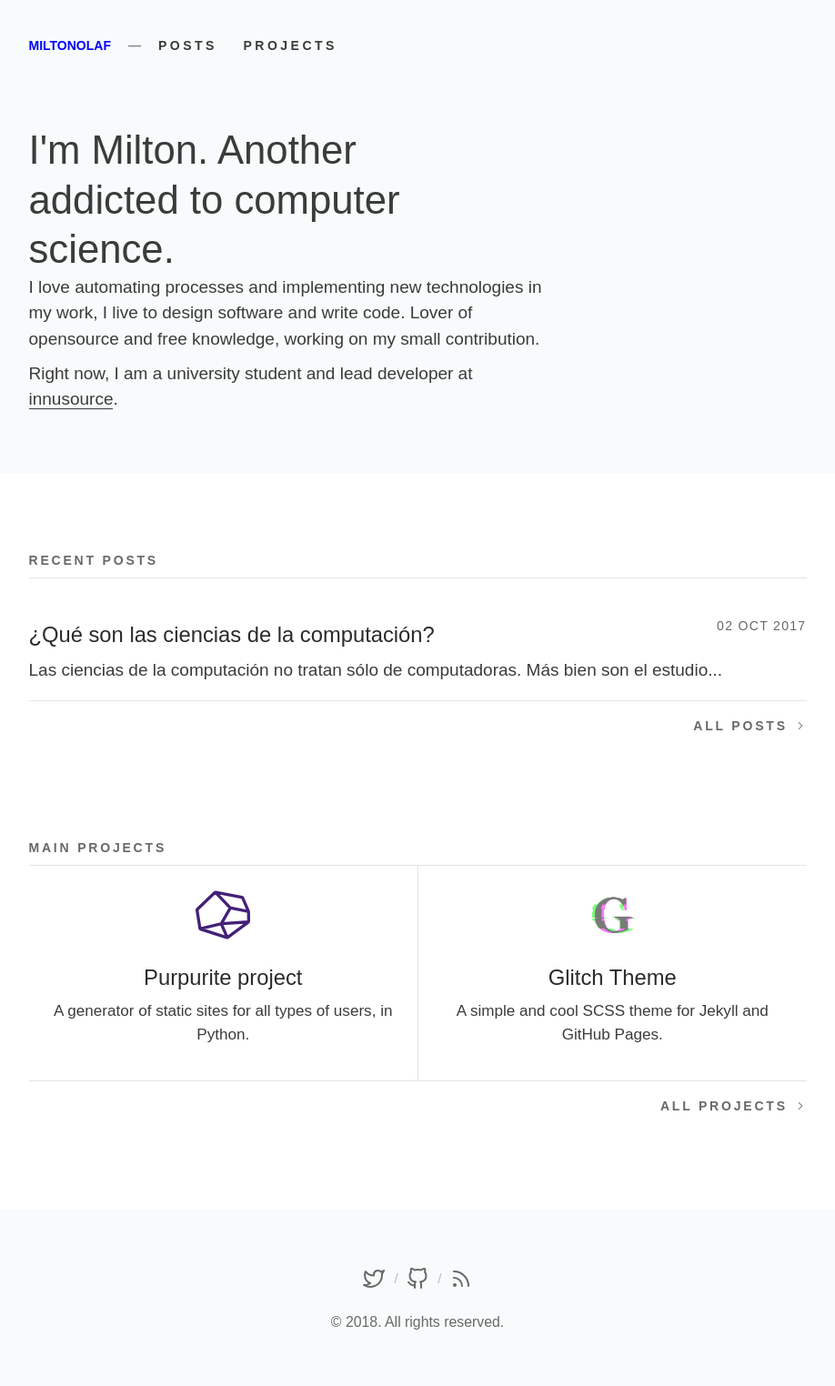
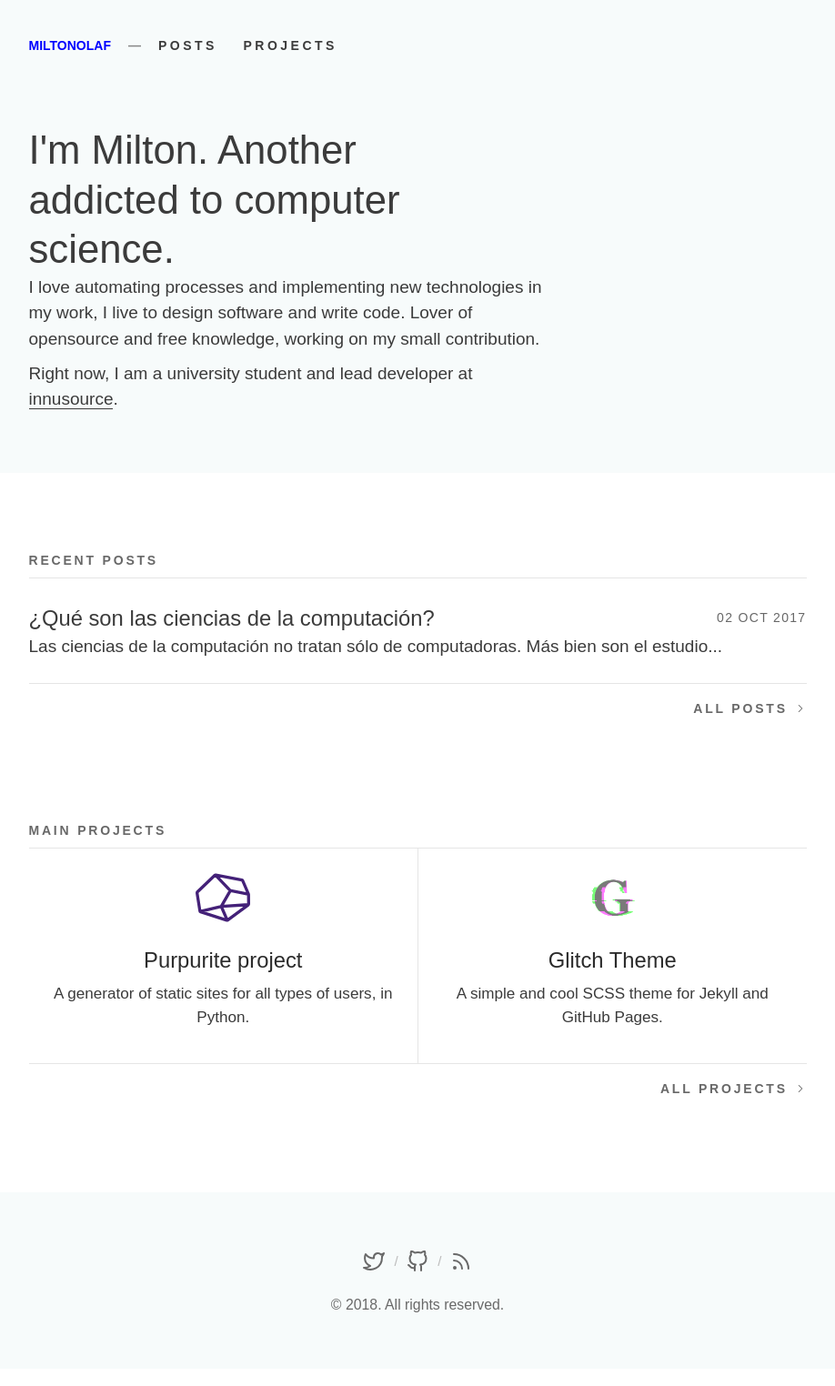
Before and after one commit to MiltonOlaf/miltonolaf.github.io, a Jekyll site: the page built from index.html, in a window 1280 px wide. Shown: the whole page at 91% size, without its empty margins (181-1099 px from the left). Built offline with Jekyll 4.4.1, drawn with Linux system fonts in a browser that asks for light colours; some web fonts are replaced.

Commit message:
readjust preview pandding

```diff
--- a/_sass/glitch/_posts.scss
+++ b/_sass/glitch/_posts.scss
@@ -6,12 +6,12 @@
   padding: 4rem 0;
 }
 .post-preview{
-  padding: 1rem 0;
+  padding: 1.35rem 0;
   border-top: 1px solid rgba(0,0,0,.1);
   display: block;
   border-bottom: 0;
   &:hover{
-    h2, h6{
+    h3, h6{
       color: $color-one;
     }
     color: inherit;
@@ -19,9 +19,8 @@
   &:last-child{
     border-bottom: 1px solid rgba(0,0,0,.1);
   }
-  h2{
+  h3{
     line-height: 1.5;
-    padding: .25rem 0;
     margin: 0;
     color: $gray-4;
   }
```
